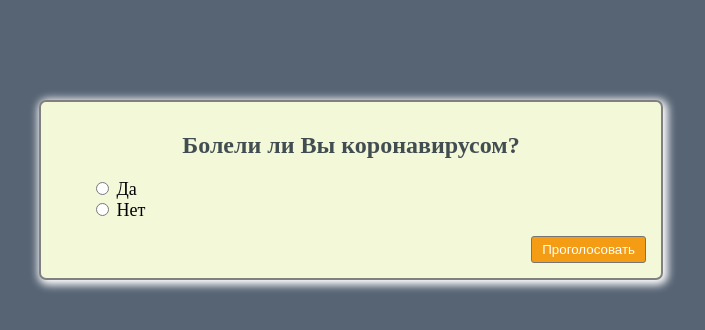
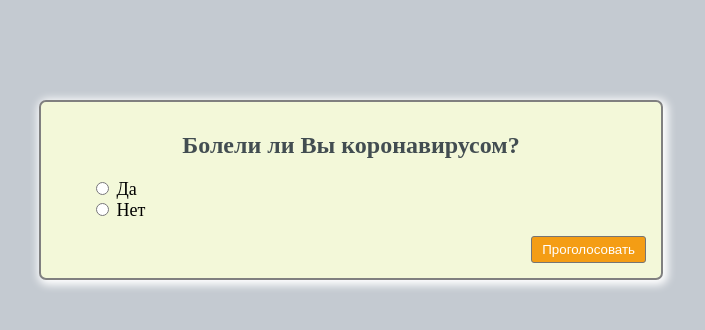
Before and after one commit to rus-kin/ugatu, a Django app: page /polls/1/ in a window 1280 px wide. Shown: the top 330 px of the page, without its empty margins (289-994 px from the left). Run offline with Django 3.2, Linux system fonts and the light colour scheme; data comes from the database, SQL or seed files in the repository.

Commit message:
Update style.css

```diff
--- a/polls/static/polls/style.css
+++ b/polls/static/polls/style.css
@@ -7,7 +7,7 @@
 .li-main {
     width: 478px;
     list-style-type: none;
-    background: #8e97ab;
+    background: #27d45c;
     border: 1px solid #33333390;
     border-radius: 4px;
     padding: 6px 14px;
@@ -30,7 +30,7 @@ p {
 }
 
 .body {
-    background: #576474;
+    background: #c4cad1;
 }
 
 .btn-return {
```
